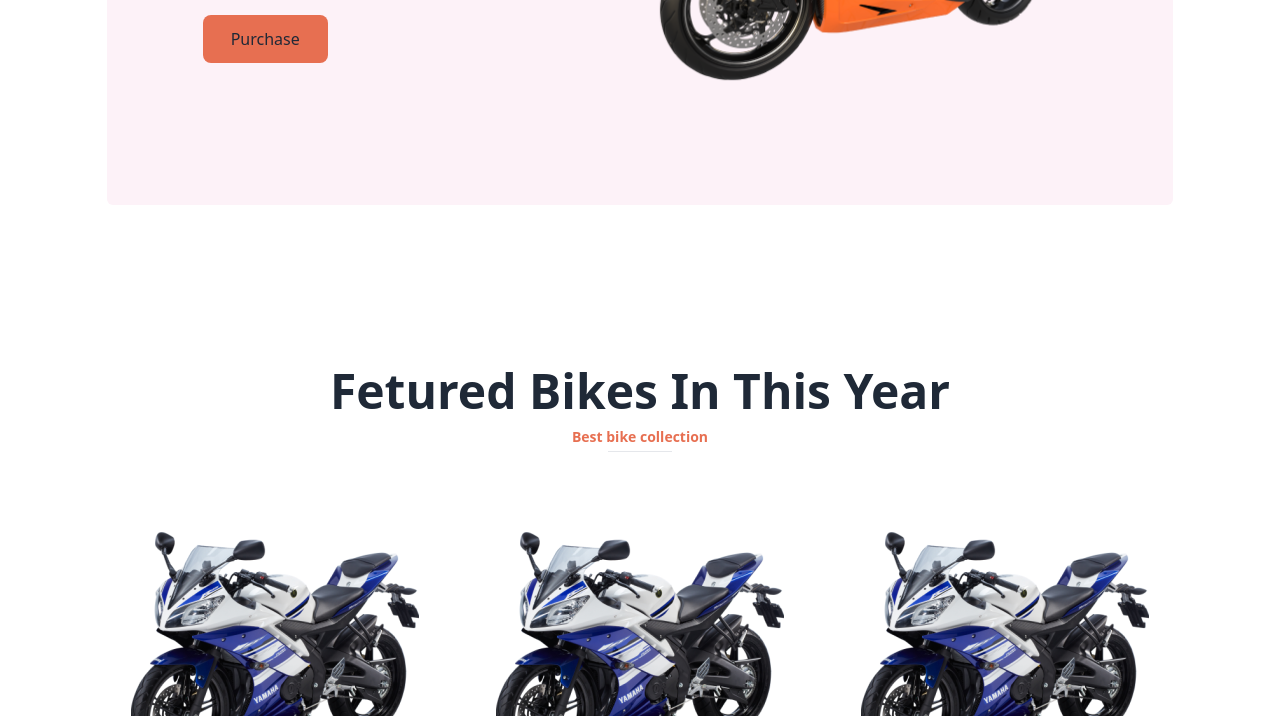
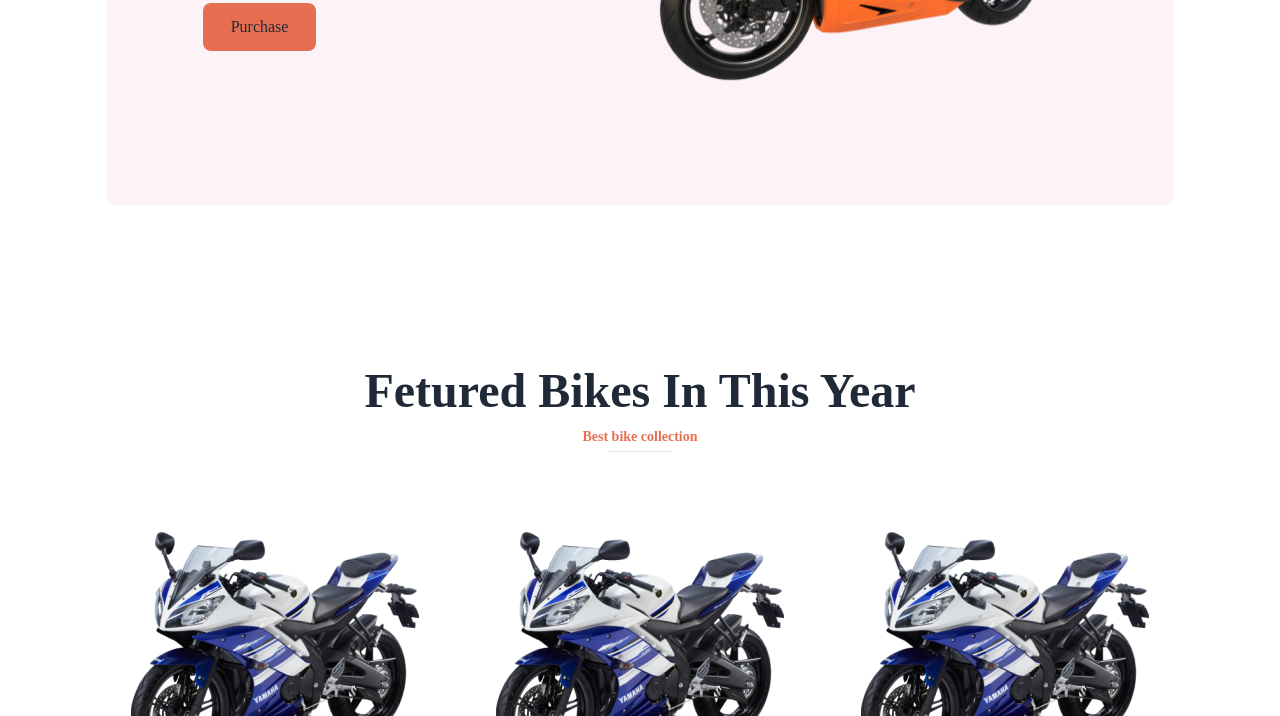
Before and after one commit to minazul01/biker-zone-website, a plain HTML site: page index.html in a window 1280 px wide. Shown: the part 486-1202 px from the top of the page. Drawn offline with nearby package versions, Linux system fonts and the light colour scheme.

Commit message:
all section font family add done

```diff
--- a/index.html
+++ b/index.html
@@ -25,8 +25,13 @@
           }
         }
       </script>
+      <style>
+        .primary {
+          font-family: "Poppins", serif;
+        }
+      </style>
 </head>
-<body>
+<body class="primary">
     <header class="w-10/12 mx-auto">
         <!-- navbar section -->
          <section class="container mx-auto">
```
